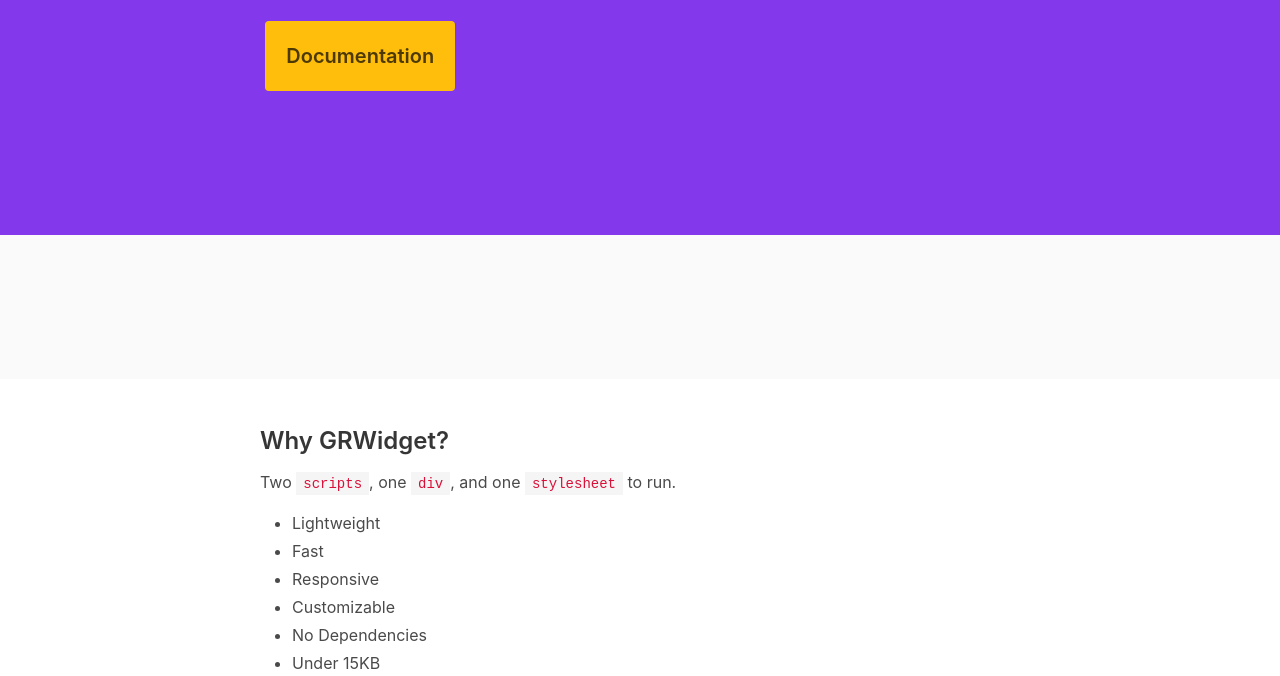
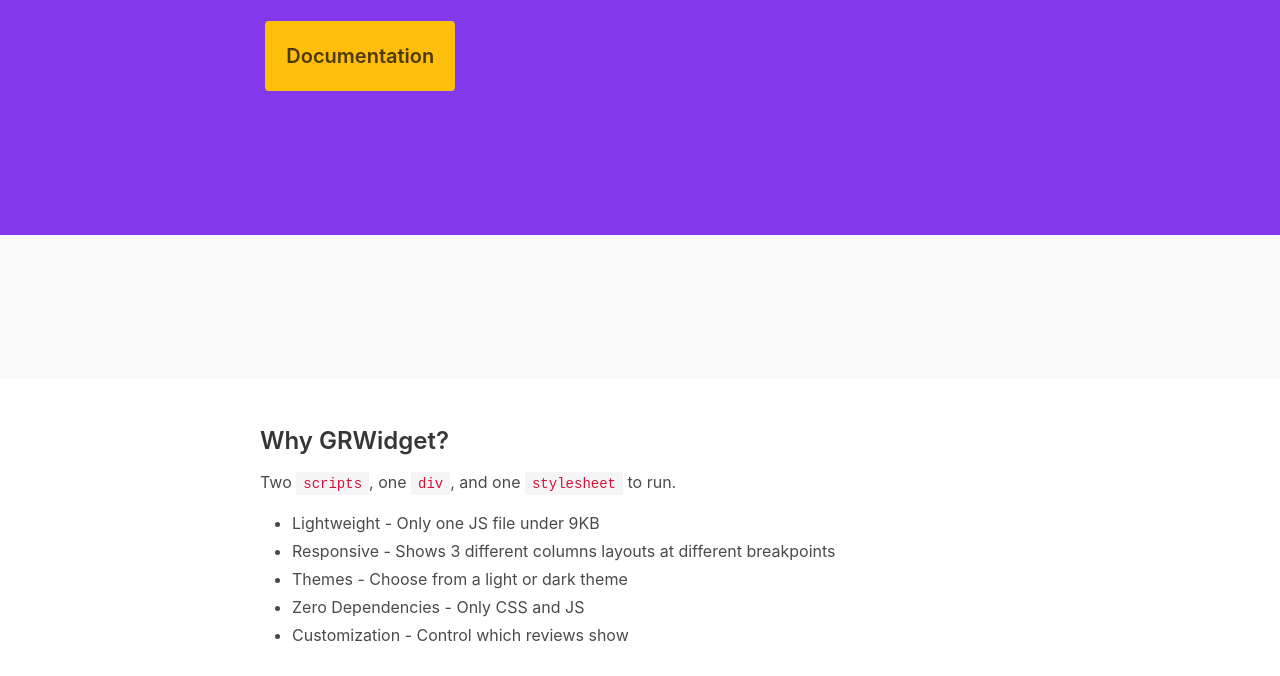
Before and after one commit to dedaredevil/GRWidget, a website: page index.html in a window 1280 px wide. Shown: the part 276-952 px from the top of the page. Drawn offline with Linux system fonts and the light colour scheme; some packages are replaced by stand-ins of ours.

Commit message:
Update Why GRWidget section

```diff
--- a/index.html
+++ b/index.html
@@ -51,22 +51,19 @@
               </p>
               <ul>
                 <li>
-                  Lightweight
+                  Lightweight - Only one JS file under 9KB
                 </li>
                 <li>
-                  Fast
+                  Responsive - Shows 3 different columns layouts at different breakpoints
                 </li>
                 <li>
-                  Responsive
+                  Themes - Choose from a light or dark theme
                 </li>
                 <li>
-                  Customizable
+                  Zero Dependencies - Only CSS and JS
                 </li>
                 <li>
-                  No Dependencies
-                </li>
-                <li>
-                  Under 15KB
+                  Customization  - Control which reviews show
                 </li>
               </ul>
               <h3>Setup Instructions</h3>
```
